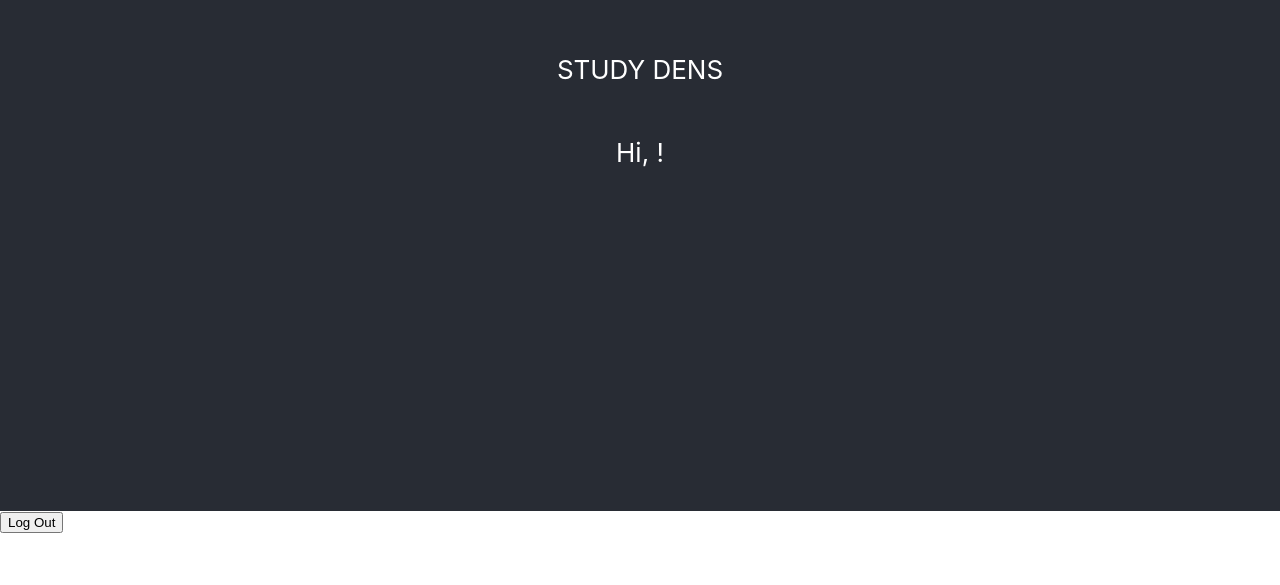
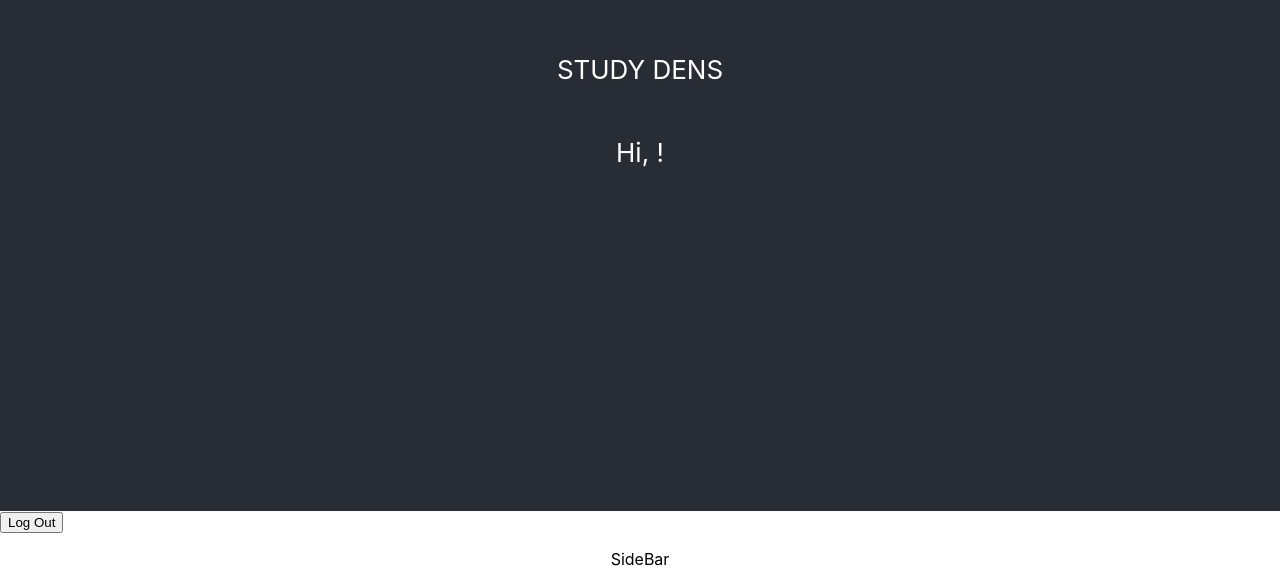
Before and after one commit to aggoutham/studydens, a React (Create React App) app in the folder frontend/: page / in a window 1280 px wide. Shown: the part 289-874 px from the top of the page. Before the commit the page ends 822 px from the top, so only its background shows below. Built offline with nearby package versions, Linux system fonts and the light colour scheme.

Commit message:
boilerplate for sidebar

```diff
--- a/frontend/src/App.js
+++ b/frontend/src/App.js
@@ -1,12 +1,14 @@
 import { render } from '@testing-library/react';
 import React, { Component } from 'react';
 import './App.css';
+import Sidebar from './sidebar/Sidebar';
 
 class App extends React.Component {
 
+
   constructor(props) {
     super(props);
-    this.state = {loggedIn: true, signUpForm: false, signedInUser: ""};
+    this.state = {loggedIn: true, signUpForm: false, signedInUser: "", showsidebar: false};
   }
 
   signUp = () => {
@@ -17,9 +19,13 @@ class App extends React.Component {
 
   };
 
+  defaultClosedSidebar = () => {
+    return(<p>SideBar</p>);
+  };
+
   render() {
 
-    var auth_flow, student_id;
+    var auth_flow, student_id, sidebar;
 
     if(this.state.loggedIn === true){
       auth_flow = (<div>
@@ -34,7 +40,13 @@ class App extends React.Component {
     }
 
     if(this.state.loggedIn === true){
-      student_id = (<p className='right-button'>Hi, {this.state.signedInUser}!</p>)
+      student_id = (<p className='right-button'>Hi, {this.state.signedInUser}!</p>);
+    }
+
+    if(this.state.showsidebar === true){
+      sidebar = (<Sidebar signedInUser={this.state.signedInUser}></Sidebar>)
+    }else{
+      sidebar = this.defaultClosedSidebar();
     }
 
     return (
@@ -50,6 +62,9 @@ class App extends React.Component {
 
         </div>
       <div className="App">
+        {sidebar}
+      </div>
+      <div className="App">
         {auth_flow}
       </div>
       </div>
@@ -58,5 +73,4 @@ class App extends React.Component {
   };
 
 }
-
 export default App;
--- /dev/null
+++ b/frontend/src/sidebar/Sidebar.js
@@ -0,0 +1,18 @@
+import React, { Component } from 'react';
+
+class Sidebar extends React.Component {
+
+
+    render (){
+        return(
+            <div className='section-container'>
+                <p className='section-title'>
+                    Expanded Side Bar
+                </p>
+            </div>
+        )
+    }
+
+}
+
+export default Sidebar;
```
